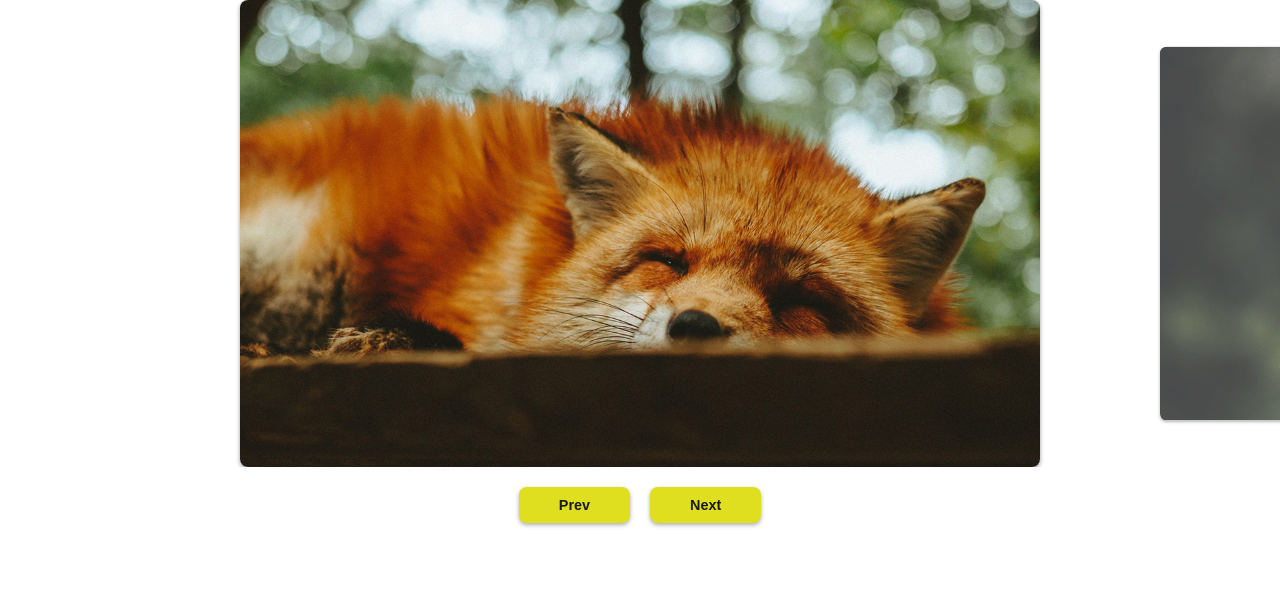
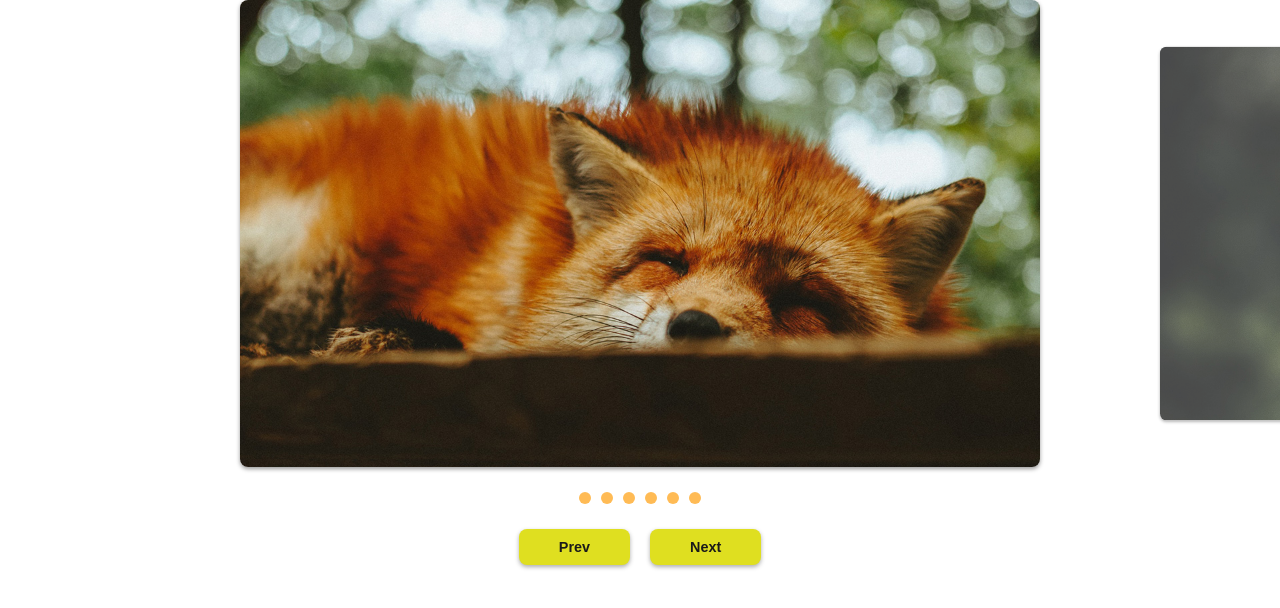
Before and after one commit to fernandoribeirosilva/slide, a plain HTML site: page index.html in a window 1280 px wide. Drawn offline with Linux system fonts and the light colour scheme.

Commit message:
adicionada paginação por slide

```diff
--- a/css/style.css
+++ b/css/style.css
@@ -63,3 +63,25 @@ img {
 .arrow-nav button + button {
   margin-left: 20px;
 }
+
+[data-control="slide"] {
+  display: flex;
+  justify-content: center;
+  margin-top: 20px;
+}
+
+[data-control="slide"] li a {
+  display: block;
+  width: 12px;
+  height: 12px;
+  background-color: #FB5;
+  border-radius: 50%;
+  overflow: hidden;
+  text-indent: -999px;/* remove um texto */
+  margin: 5px;
+}
+
+[data-control="slide"] li.active a,
+[data-control="slide"] li a:hover {
+  background-color: #E54;
+}
--- a/js/script.js
+++ b/js/script.js
@@ -4,5 +4,6 @@ const slide = new SlideNav('.slide', '.slide-wrapper');
 slide.init();
 
 slide.addArraow('.prev', '.next');
+slide.addControl();
 
 console.log(slide);
--- a/js/slide.js
+++ b/js/slide.js
@@ -13,6 +13,8 @@ export class Slide {
     }
 
     this.activeClass = 'active';
+
+    this.changeEvent = new Event('changeEvent');// este evento vai ser ativado quando eu usar  dispatchEvent
   }
 
   transition(active) {
@@ -110,6 +112,8 @@ export class Slide {
     this.slidesIndexNav(index);
     this.dist.finalPosition = activeSlide.position;
     this.changeActiveClass();
+
+    this.wrapper.dispatchEvent(this.changeEvent);
   }
 
   changeActiveClass() {
@@ -166,6 +170,13 @@ export class Slide {
 }
 
 export class SlideNav extends Slide {
+
+  constructor(slide, wrapper) {
+    super(slide, wrapper);
+
+    this.bindControlEvents();
+  }
+
   addArraow(prev, next) {
     this.prevElement = document.querySelector(prev);
     this.nextElement = document.querySelector(next);
@@ -176,4 +187,46 @@ export class SlideNav extends Slide {
     this.prevElement.addEventListener('click', this.activePrevSlide);
     this.nextElement.addEventListener('click', this.activeNextSlide);
   }
+
+  // criando a lista de navegação
+  createControl() {
+    const control = document.createElement('ul');
+    control.dataset.control = 'slide';
+
+    this.slidesArray.forEach((item, index) => {
+      control.innerHTML += `<li><a href="#slide${index + 1}">${index + 1}</a></li>`;
+    });
+
+    this.wrapper.appendChild(control);
+    return control;
+  }
+
+  // contorlar a navegação
+  eventControl(item, index) {
+    item.addEventListener('click', (event) => {
+      event.preventDefault();
+      this.changeSlide(index);
+    });
+    // toda vez que mudar um slide isso vai ser ativado
+    this.wrapper.addEventListener('changeEvent', this.activeControlItem);
+  }
+
+  // adicionando class ativo
+  activeControlItem() {
+    this.controlArray.forEach((item) => item.classList.remove(this.activeClass));
+    this.controlArray[this.index.active].classList.add(this.activeClass);
+  }
+
+  // adicionar os eventos
+  addControl(customControl) {
+    // se não for passado nada no parametro desta função vai criar os controles
+    this.control = document.querySelector(customControl) || this.createControl();
+    this.controlArray = [...this.control.children];
+    this.controlArray.forEach(this.eventControl);
+  }
+
+  bindControlEvents() {
+    this.eventControl = this.eventControl.bind(this);
+    this.activeControlItem = this.activeControlItem.bind(this);
+  }
 }
```
